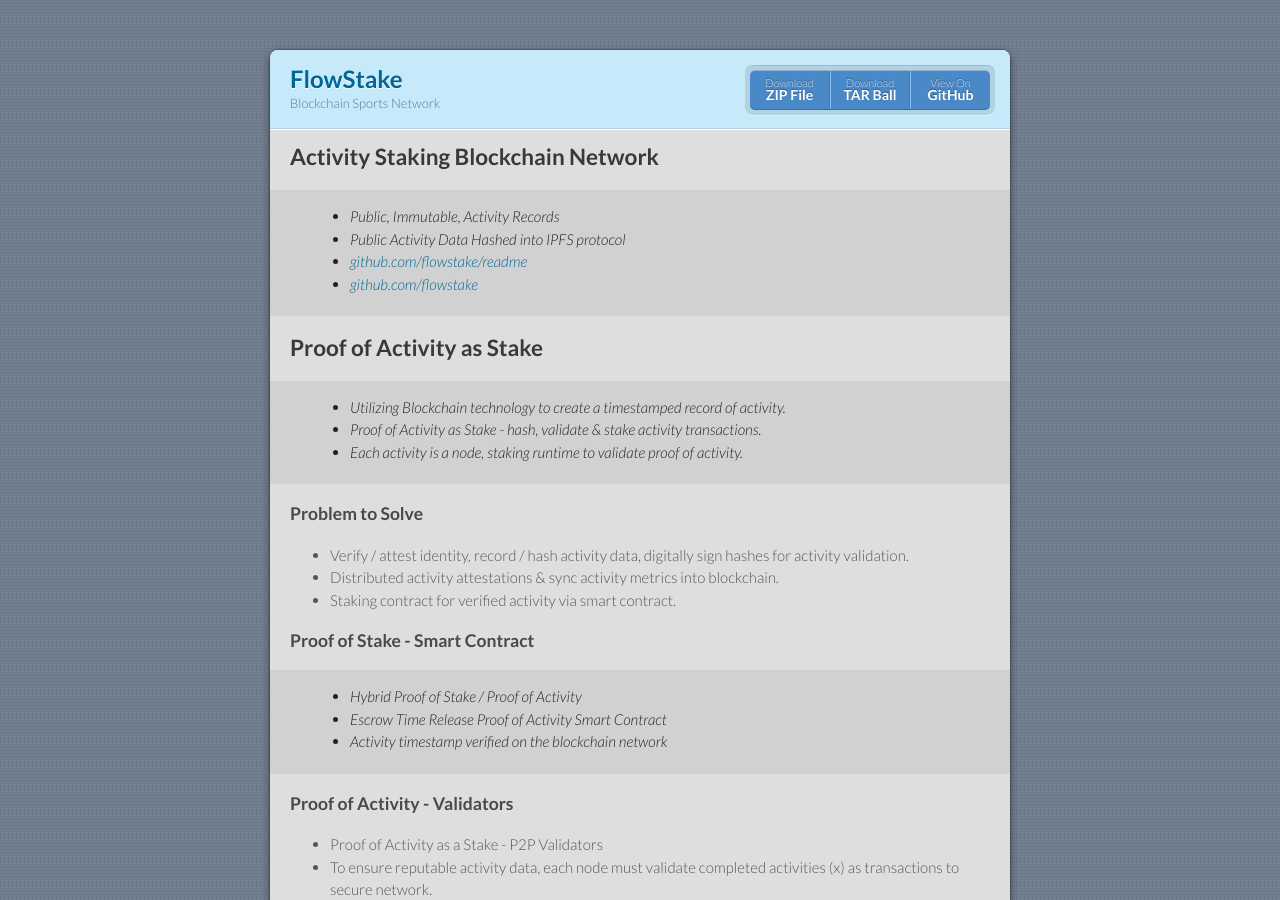
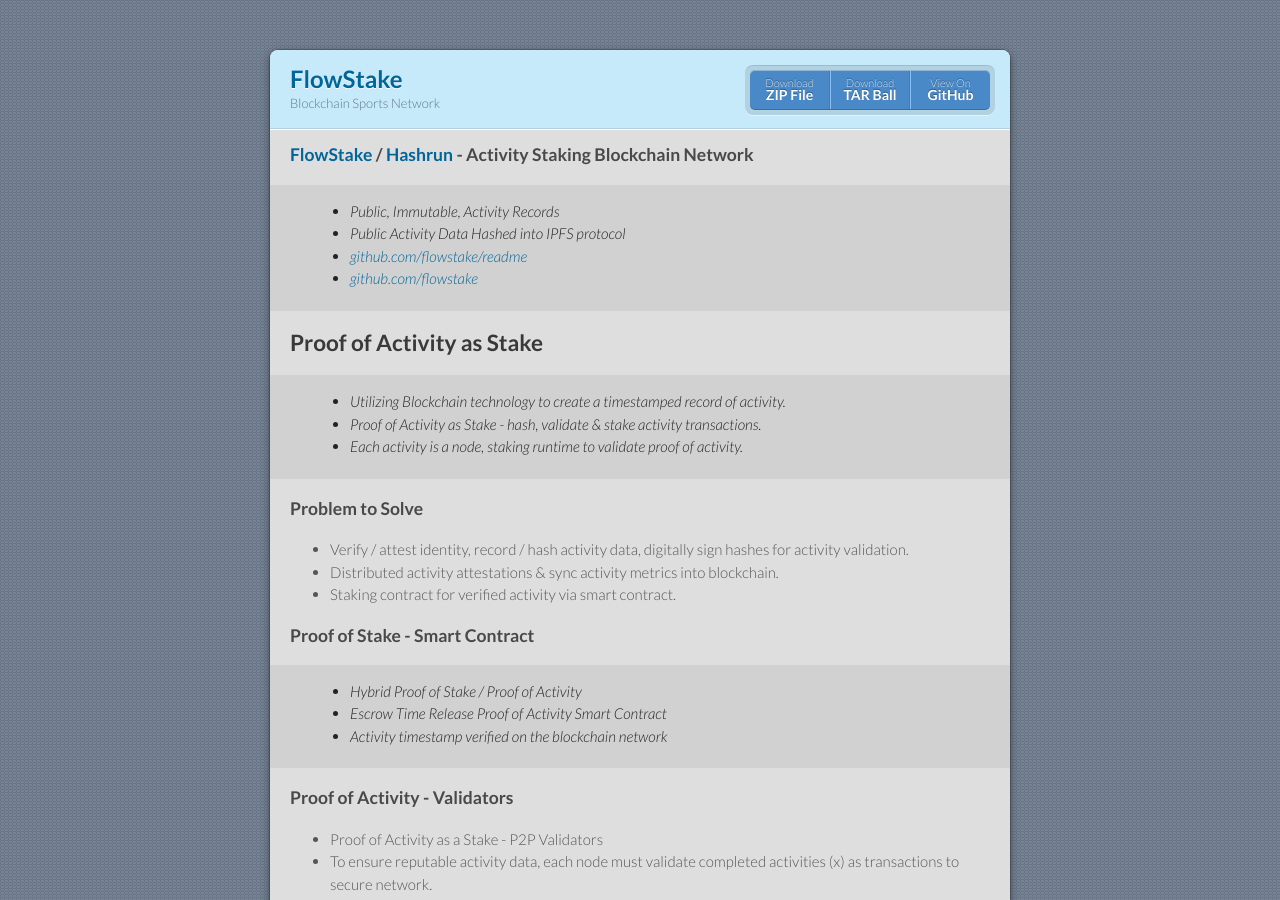
Before and after one commit to flowstake/flowstake.github.io, a Jekyll site: the page built from index.md, in a window 1280 px wide and 900 px high. Built offline with Jekyll 4.4.1, drawn with Linux system fonts in a browser that asks for light colours; our own code applies the rules of GitHub Pages for plain Markdown files.

Commit message:
Update index.md

```diff
--- a/index.md
+++ b/index.md
@@ -2,7 +2,7 @@
 layout: default
 ---
 
-## Activity Staking Blockchain Network
+### [FlowStake](https://flowstake.github.io/hashrun) / [Hashrun](https://flowstake.github.io/hashrun) - Activity Staking Blockchain Network
 > - Public, Immutable, Activity Records
 > - Public Activity Data Hashed into IPFS protocol
 > - [github.com/flowstake/readme](https://github.com/flowstake/flowstake.github.io/blob/master/README.md)
```
